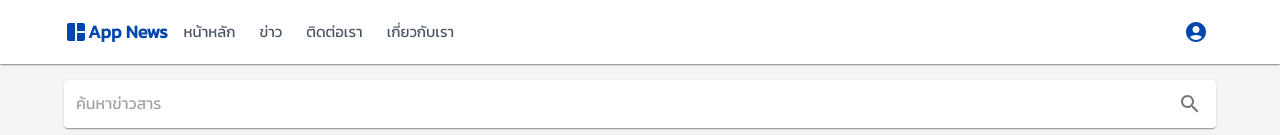
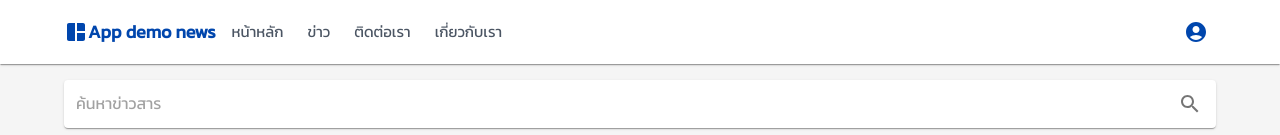
Before and after one commit to jakkapan1789/personal-web, a Next.js app: page /news in a window 1280 px wide. Shown: the top 135 px of the page. Built offline with nearby package versions, Linux system fonts and the light colour scheme.

Commit message:
revise title

```diff
--- a/src/components/Layout/NewsLayout.js
+++ b/src/components/Layout/NewsLayout.js
@@ -79,7 +79,7 @@ const NewsLayout = ({ children }) => {
                   fontWeight: "bold",
                 }}
               >
-                App News
+                App demo news
               </Typography>
               <Box sx={{ display: { xs: "none", md: "flex" }, gap: 3, ml: 2 }}>
                 {menuItems.map((item) => (
--- a/src/pages/news.js
+++ b/src/pages/news.js
@@ -24,7 +24,7 @@ export default function Home() {
   return (
     <ThemeProvider theme={LPtheme}>
       <Head>
-        <title>BNN News</title>
+        <title>App demo news</title>
         <meta name="description" content="Generated by create next app" />
         <meta name="viewport" content="width=device-width, initial-scale=1" />
         <link rel="icon" href="/favicon.ico" />
```
